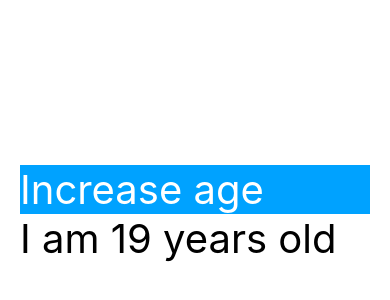
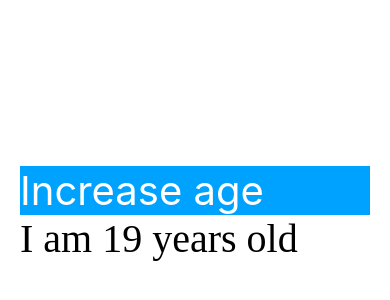
Before and after one commit to DoomWave/React-Introduction, a React Native app: screen / in a window 390 px wide. Shown: the part 208-508 px from the top of the page. Built offline with nearby package versions, Linux system fonts and the light colour scheme.

Commit message:
text doesn't appear.

```diff
--- a/components/DisplayAge/DisplayAge.jsx
+++ b/components/DisplayAge/DisplayAge.jsx
@@ -1,3 +1,5 @@
+import { Text } from "react-native-svg"
+
 export function DisplayAge({age}){
-    return <Text>I am {age} years old</Text>
+    return <Text style={{fontSize: 40,}}>I am {age} years old</Text>
 }
--- a/components/ageCounter/AgeCounter.jsx
+++ b/components/ageCounter/AgeCounter.jsx
@@ -1,5 +1,6 @@
 import { useState } from "react";
 import { Text,TouchableOpacity } from "react-native";
+import { DisplayAge } from "../DisplayAge/DisplayAge";
 
 export function AgeCounter() {
     const [age, setAge ]= useState(19)
@@ -14,7 +15,7 @@ export function AgeCounter() {
         <TouchableOpacity onPress={increaseAge} style={{backgroundColor: "#00A2FF"}}>
           <Text style={{ fontSize: 40, color: "white"}}>Increase age</Text>
         </TouchableOpacity>
-        <Text style={{ fontSize: 40 }}>I am {age} years old</Text>
+        <DisplayAge age={age} />
     </>
     )
 }
```
